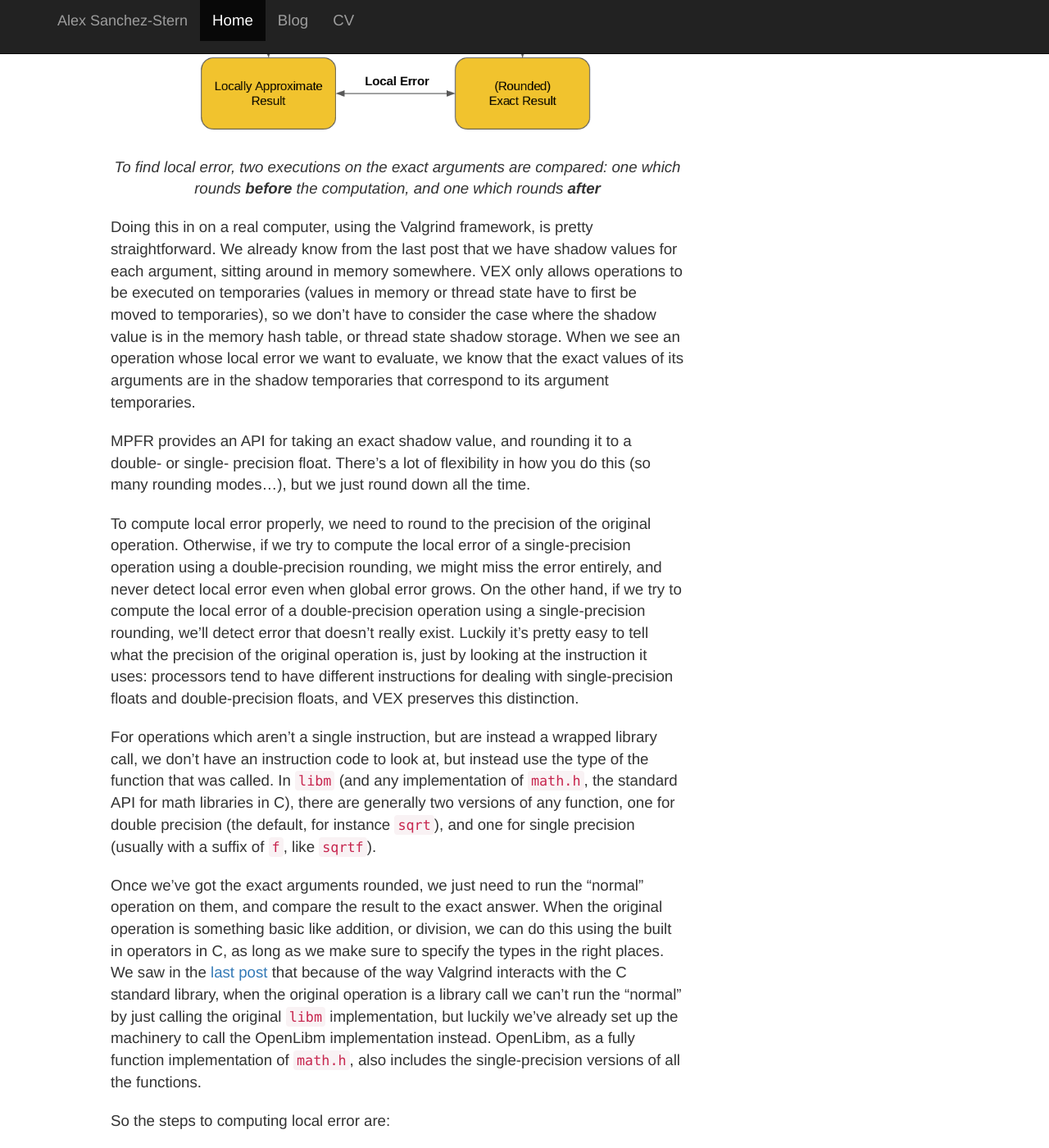
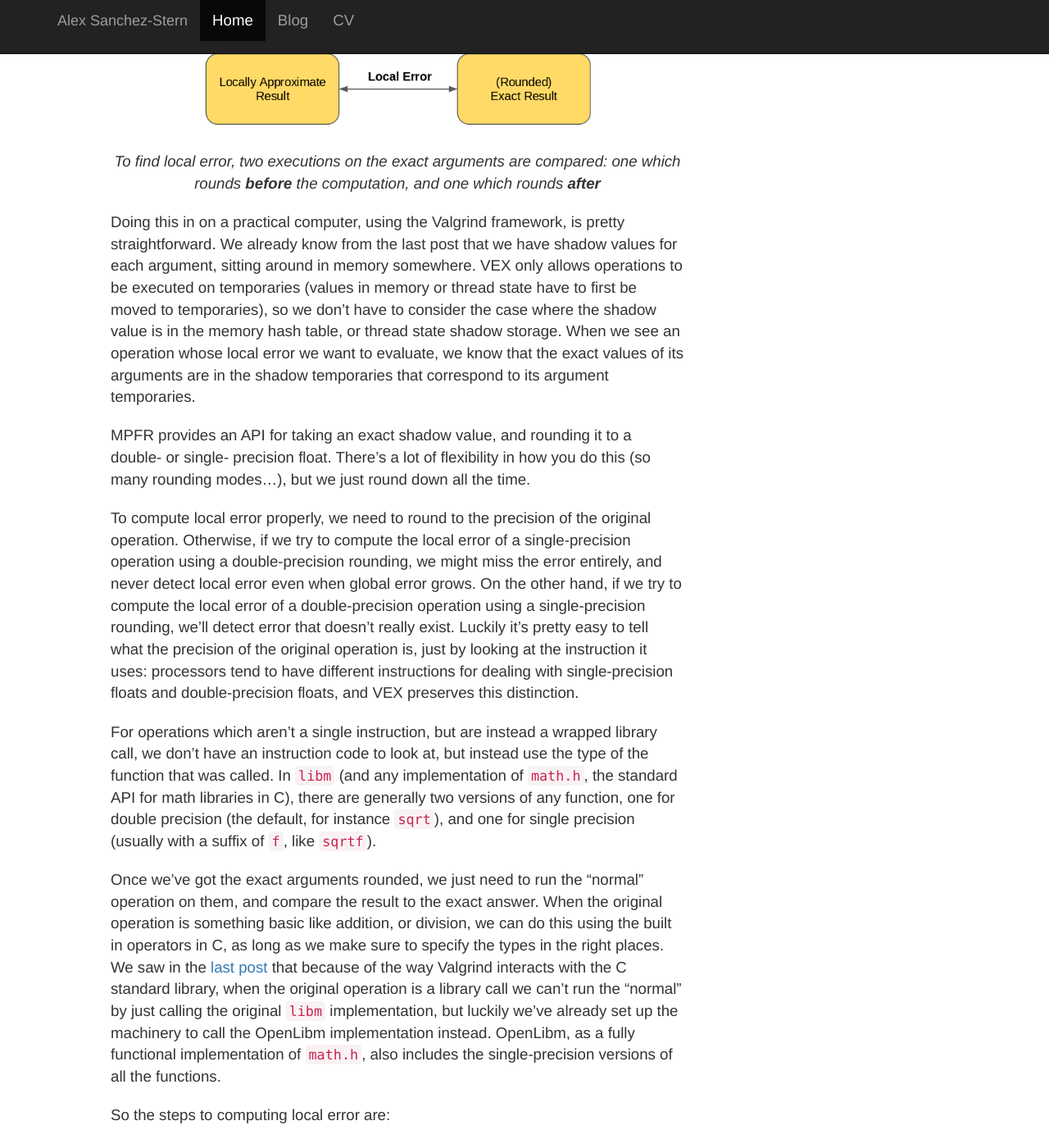
Before and after one commit to HazardousPeach/hazardouspeach.github.io, a Jekyll site: the page built from _posts/2017-09-09-herbgrind-8-the-local-machine-in-practice.md, in a window 1280 px wide and 1400 px high, scrolled down 1731 px. Shown: the whole window at 82% size. Built offline with Jekyll 4.4.1, drawn with Linux system fonts in a browser that asks for light colours; nearby versions of some CDN libraries; formulas are drawn with MathJax 3; some of the changed text lies outside the part shown.

Commit message:
Pavel edits

```diff
--- a/_posts/2017-09-09-herbgrind-8-the-local-machine-in-practice.md
+++ b/_posts/2017-09-09-herbgrind-8-the-local-machine-in-practice.md
@@ -9,9 +9,10 @@
 purpose of this series is to explain how Herbgrind works and the
 principles behind its design. To do that, we started with a simple
 hypothetical computer called the "Float Machine", which is just enough
-to capture the interesting floating point behavior of a real computer,
-like the one that's probably sitting on your desk. Now, we're bringing
-Herbgrind's analysis to the real world, making it computable and fast.
+to capture the interesting floating point behavior of a practical
+computer, like the one that's probably sitting on your desk. Now,
+we're bringing Herbgrind's analysis to the real world, making it
+computable and fast.
 
 ![Herbgrind logo]({{ site.baseurl }}/images/full-logo.png){:style="width:30%" .centered}
 
@@ -65,7 +66,7 @@
 compared: one which rounds __before__ the computation, and one which
 rounds __after__*
 
-Doing this in on a real computer, using the Valgrind framework, is
+Doing this in on a practical computer, using the Valgrind framework, is
 pretty straightforward. We already know from the last post that we
 have shadow values for each argument, sitting around in memory
 somewhere. VEX only allows operations to be executed on temporaries
@@ -113,7 +114,7 @@
 when the original operation is a library call we can't run the
 "normal" by just calling the original `libm` implementation, but
 luckily we've already set up the machinery to call the OpenLibm
-implementation instead. OpenLibm, as a fully function implementation
+implementation instead. OpenLibm, as a fully functional implementation
 of `math.h`, also includes the single-precision versions of all the
 functions.
 
```
Also changed, not shown: other parts of _posts/2017-09-09-herbgrind-8-the-local-machine-in-practice.md (+5 -4 lines), images/local-error.png.
